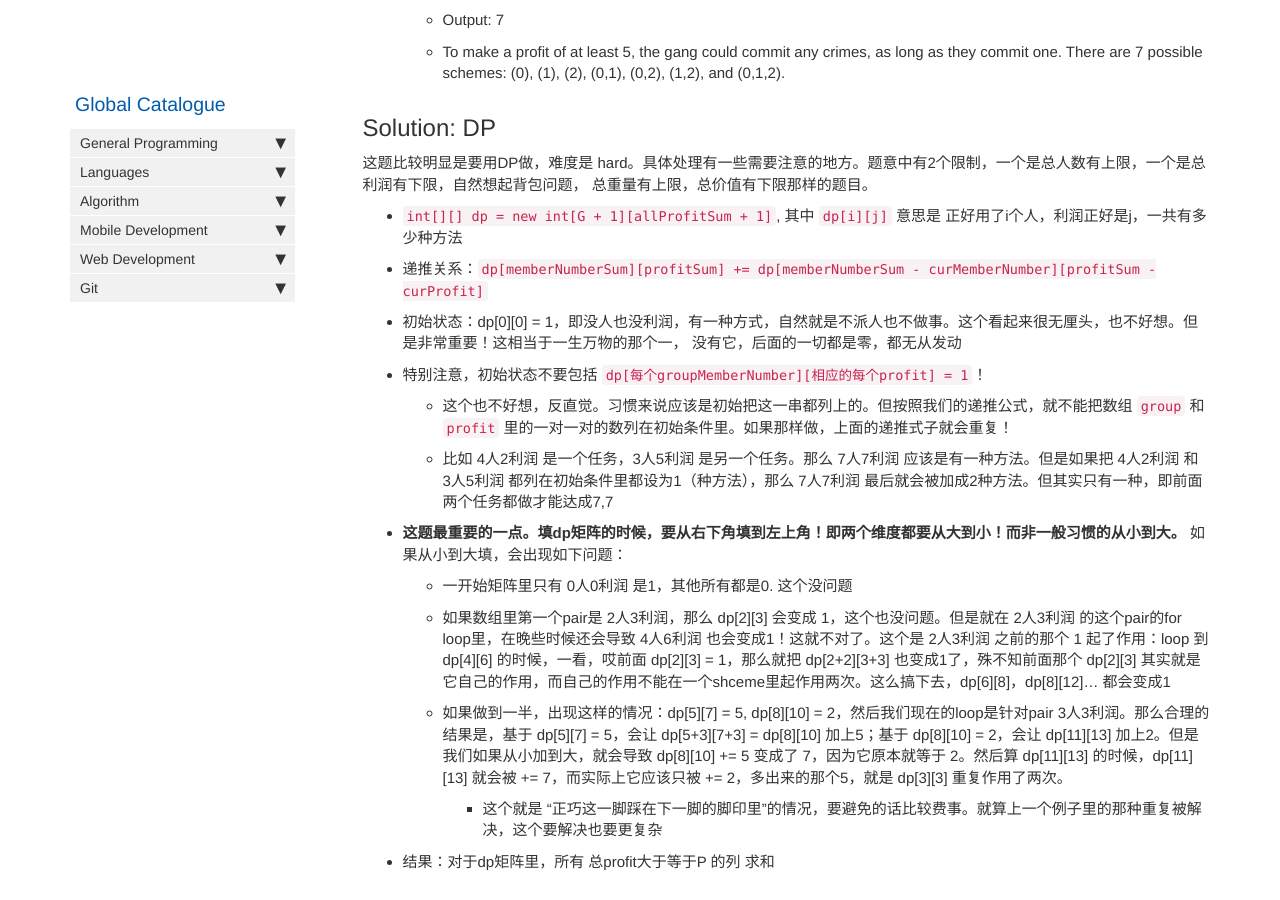
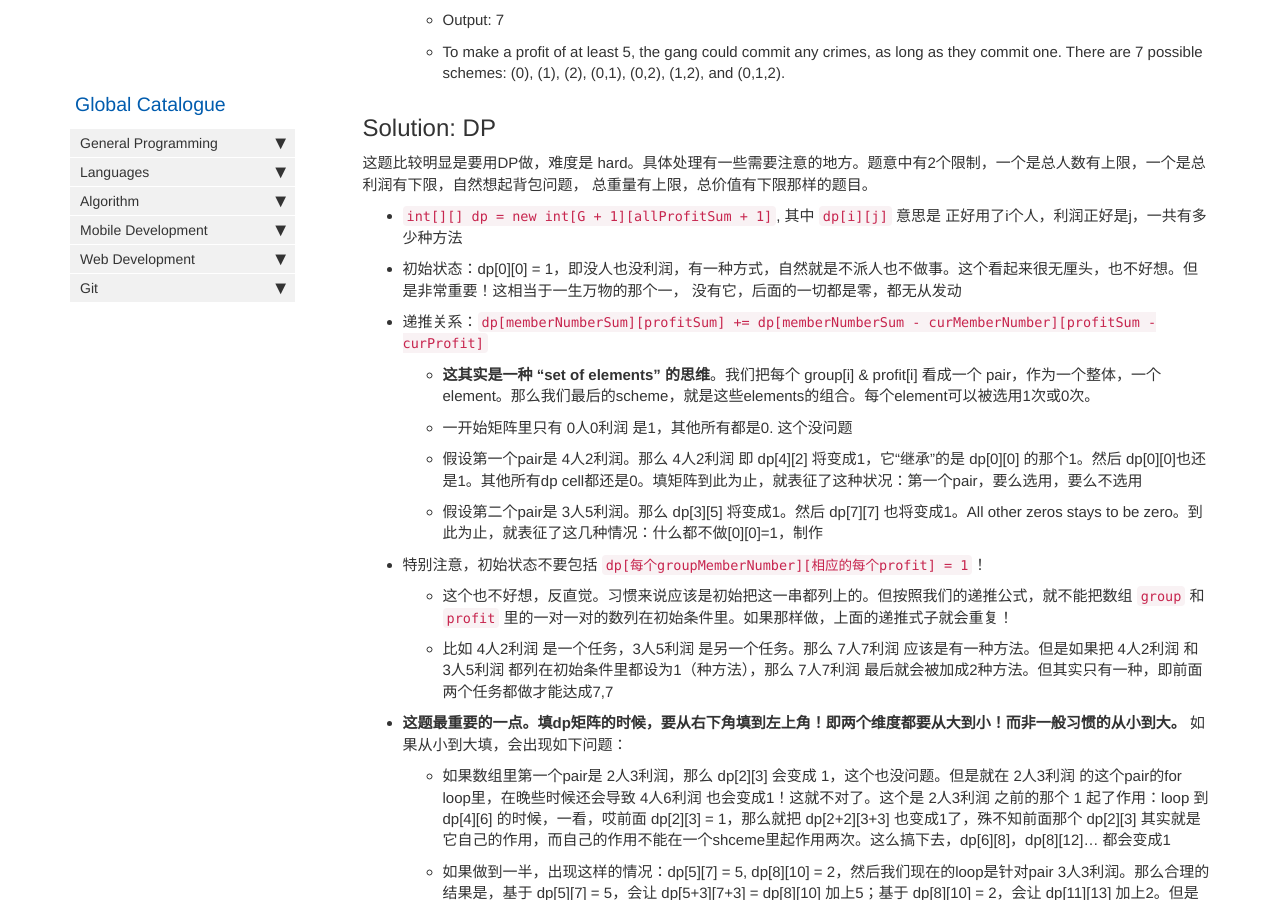
Before and after one commit to HungryOrc/hungryorc.github.io, a Jekyll site: the page built from pages/algorithm/algorithm_profitable_schemes.md, in a window 1280 px wide and 900 px high, scrolled down 790 px. Built offline with Jekyll 4.4.1, drawn with Linux system fonts in a browser that asks for light colours; nearby versions of some CDN libraries; comment, search, counter and statistics services are not loaded.

Commit message:
Update algorithm_profitable_schemes.md

```diff
--- a/pages/algorithm/algorithm_profitable_schemes.md
+++ b/pages/algorithm/algorithm_profitable_schemes.md
@@ -37,14 +37,18 @@ How many schemes can be chosen?  Since the answer may be very large, return it m
 这题比较明显是要用DP做，难度是 hard。具体处理有一些需要注意的地方。题意中有2个限制，一个是总人数有上限，一个是总利润有下限，自然想起背包问题，
 总重量有上限，总价值有下限那样的题目。
 * `int[][] dp = new int[G + 1][allProfitSum + 1]`, 其中 `dp[i][j]` 意思是 正好用了i个人，利润正好是j，一共有多少种方法
-* 递推关系：`dp[memberNumberSum][profitSum] += dp[memberNumberSum - curMemberNumber][profitSum - curProfit]`
 * 初始状态：dp[0][0] = 1，即没人也没利润，有一种方式，自然就是不派人也不做事。这个看起来很无厘头，也不好想。但是非常重要！这相当于一生万物的那个一，
 没有它，后面的一切都是零，都无从发动
+* 递推关系：`dp[memberNumberSum][profitSum] += dp[memberNumberSum - curMemberNumber][profitSum - curProfit]`
+  * **这其实是一种 “set of elements” 的思维**。我们把每个 group[i] & profit[i] 看成一个 pair，作为一个整体，一个element。那么我们最后的scheme，就是这些elements的组合。每个element可以被选用1次或0次。
+  * 一开始矩阵里只有 0人0利润 是1，其他所有都是0. 这个没问题
+  * 假设第一个pair是 4人2利润。那么 4人2利润 即 dp[4][2] 将变成1，它“继承”的是 dp[0][0] 的那个1。然后 dp[0][0]也还是1。其他所有dp cell都还是0。填矩阵到此为止，就表征了这种状况：第一个pair，要么选用，要么不选用
+  * 假设第二个pair是 3人5利润。那么 dp[3][5] 将变成1。然后 dp[7][7] 也将变成1。All other zeros stays to be zero。到此为止，就表征了这几种情况：什么都不做[0][0]=1，制作
+
 * 特别注意，初始状态不要包括 `dp[每个groupMemberNumber][相应的每个profit] = 1`！
   * 这个也不好想，反直觉。习惯来说应该是初始把这一串都列上的。但按照我们的递推公式，就不能把数组 `group` 和 `profit` 里的一对一对的数列在初始条件里。如果那样做，上面的递推式子就会重复！
   * 比如 4人2利润 是一个任务，3人5利润 是另一个任务。那么 7人7利润 应该是有一种方法。但是如果把 4人2利润 和 3人5利润 都列在初始条件里都设为1（种方法），那么 7人7利润 最后就会被加成2种方法。但其实只有一种，即前面两个任务都做才能达成7,7
 * **这题最重要的一点。填dp矩阵的时候，要从右下角填到左上角！即两个维度都要从大到小！而非一般习惯的从小到大。** 如果从小到大填，会出现如下问题：
-  * 一开始矩阵里只有 0人0利润 是1，其他所有都是0. 这个没问题
   * 如果数组里第一个pair是 2人3利润，那么 dp[2][3] 会变成 1，这个也没问题。但是就在 2人3利润 的这个pair的for loop里，在晚些时候还会导致 4人6利润 也会变成1！这就不对了。这个是 2人3利润 之前的那个 1 起了作用：loop 到 dp[4][6] 的时候，一看，哎前面 dp[2][3] = 1，那么就把 dp[2+2][3+3] 也变成1了，殊不知前面那个 dp[2][3] 其实就是它自己的作用，而自己的作用不能在一个shceme里起作用两次。这么搞下去，dp[6][8]，dp[8][12]... 都会变成1
   * 如果做到一半，出现这样的情况：dp[5][7] = 5, dp[8][10] = 2，然后我们现在的loop是针对pair 3人3利润。那么合理的结果是，基于 dp[5][7] = 5，会让 dp[5+3][7+3] = dp[8][10] 加上5；基于 dp[8][10] = 2，会让 dp[11][13] 加上2。但是我们如果从小加到大，就会导致 dp[8][10] += 5 变成了 7，因为它原本就等于 2。然后算 dp[11][13] 的时候，dp[11][13] 就会被 += 7，而实际上它应该只被 += 2，多出来的那个5，就是 dp[3][3] 重复作用了两次。
     * 这个就是 “正巧这一脚踩在下一脚的脚印里”的情况，要避免的话比较费事。就算上一个例子里的那种重复被解决，这个要解决也要更复杂
```
